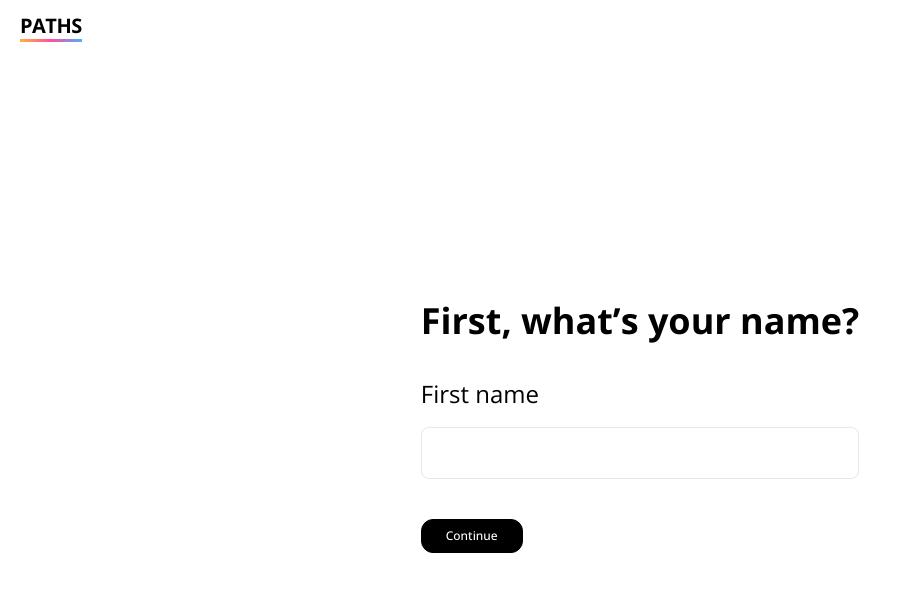
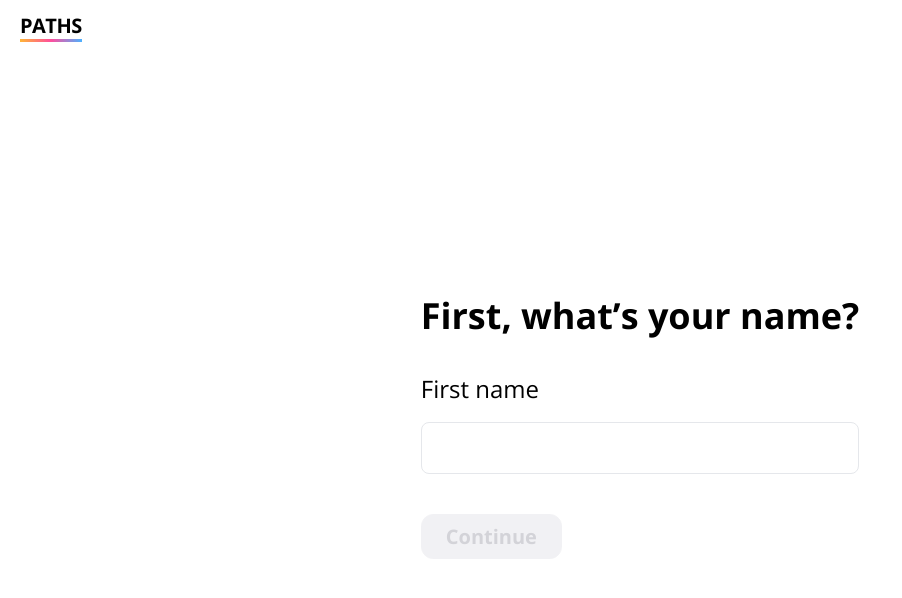
Before and after one commit to Staunchglobal/paths-hackathon, a Next.js app: page /name in a window 1280 px wide. Shown: the top 598 px of the page, without its empty margins (0-902 px from the left). Built offline with nearby package versions, Linux system fonts and the light colour scheme.

Commit message:
added the name Page

```diff
--- a/src/app/name/page.tsx
+++ b/src/app/name/page.tsx
@@ -1,19 +1,42 @@
+'use client';
+
 import { Input } from '@/components';
 import { Button } from '@/components/Button';
-import React from 'react';
+import { useRouter } from 'next/navigation';
+import React, { useState } from 'react';
 
 const Name = () => {
+  const router = useRouter();
+  const handleNavigate = (e: React.FormEvent<HTMLFormElement>) => {
+    e.preventDefault();
+    router.push('preferences');
+  };
+
+  const [name, setName] = useState('');
   return (
     <div className="flex h-full items-center justify-center overflow-y-auto md:min-h-[calc(100vh-54px)]">
       <div className="py-5 md:py-2">
         <div className="flex items-center justify-center">
-          <form>
+          <form onSubmit={handleNavigate}>
             <h1 className="mb-[40px] text-4xl font-bold">
               First, what’s your name?
             </h1>
 
-            <Input label="First name" inputSize={'lg'} name="name" required />
-            <Button variant={'black'} className="mt-[40px]" type="submit">
+            <Input
+              label="First name"
+              inputSize={'lg'}
+              name="name"
+              maxLength={40}
+              required
+              onChange={e => setName(e.target.value)}
+            />
+            <Button
+              disabled={!name}
+              size={'md'}
+              variant={name ? 'black' : 'gray'}
+              className="mt-[40px]"
+              type="submit"
+            >
               {'Continue'}
             </Button>
           </form>
--- a/src/components/Button.tsx
+++ b/src/components/Button.tsx
@@ -21,8 +21,8 @@ const buttonVariants = cva(
       },
       size: {
         default: 'px-6 py-2 text-xs',
-        md: 'px-6 py-2 text-sm',
-        lg: 'px-8 py-3 text-base',
+        md: 'px-6 py-2 text-xl font-bold',
+        lg: 'px-8 py-3 text-xl font-bold',
         xl: 'px-8 py-4 text-[18px]',
         xxl: 'px-8 py-4 text-[20px] font-bold',
       },
--- a/src/templates/JoinForm/JoinForm.tsx
+++ b/src/templates/JoinForm/JoinForm.tsx
@@ -11,7 +11,7 @@ export default function JoinFrom() {
   const router = useRouter();
 
   const handleNavigate = () => {
-    router.push('/preferences');
+    router.push('/name');
   };
   return (
     <div className="flex h-full items-center justify-center overflow-y-auto md:min-h-[calc(100vh-54px)]">
```
